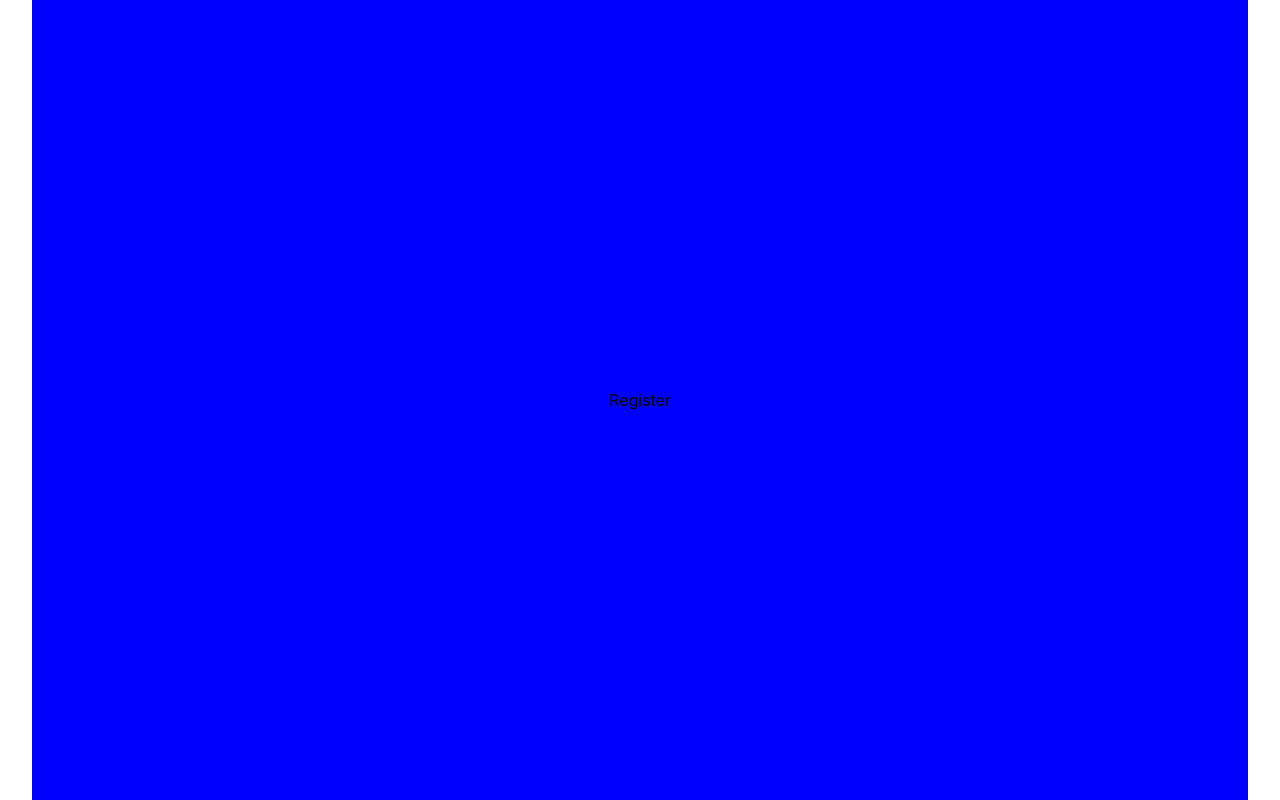
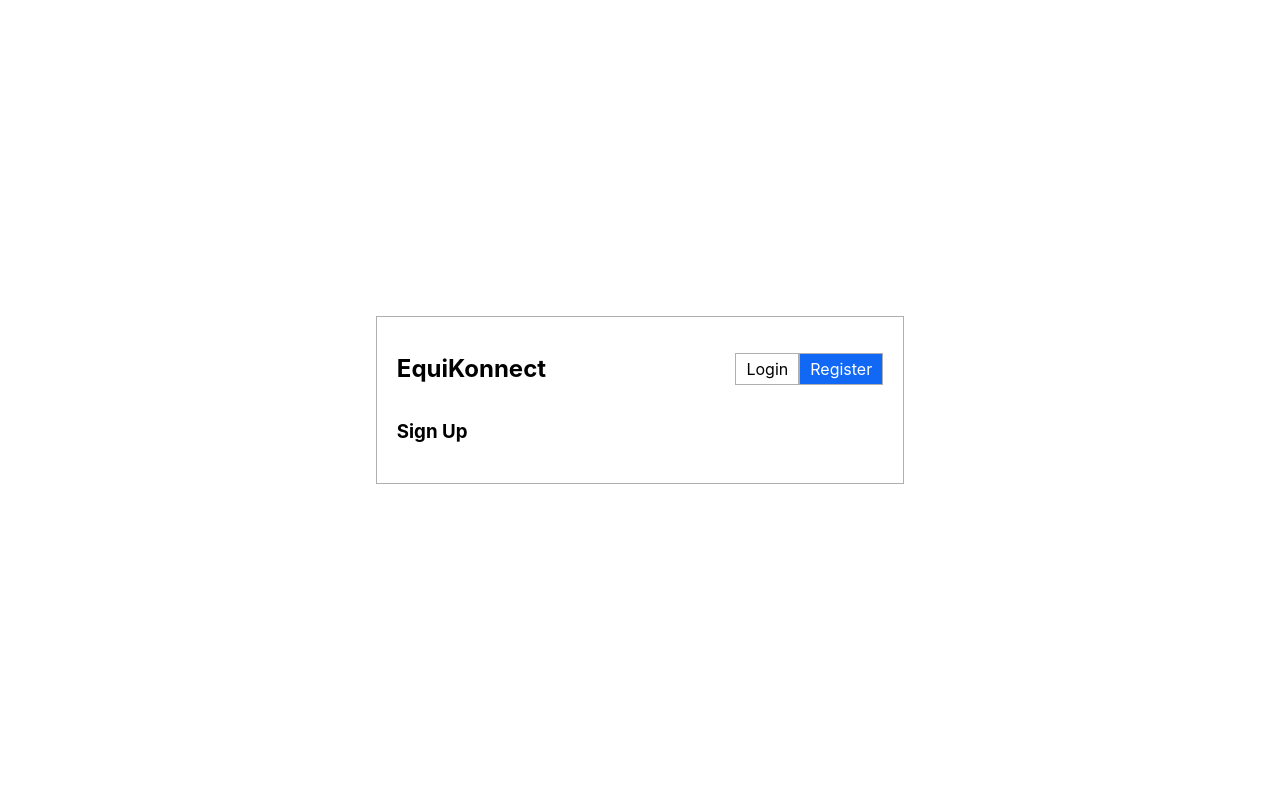
Before and after one commit to The-Jitu-Assignments/connect, a React (Vite) app in the folder frontend/: page /register in a window 1280 px wide. Built offline with nearby package versions, Linux system fonts and the light colour scheme.

Commit message:
user can switch between login and register page

```diff
--- a/frontend/src/pages/register/Register.css
+++ b/frontend/src/pages/register/Register.css
@@ -2,6 +2,12 @@
   display: flex;
   align-items: center;
   justify-content: center;
-  background-color: blue;
   height: 100vh;
 }
+
+.register-form {
+  border: 1px solid var(--grey);
+  padding: 20px;
+  width: 40%;
+  height: auto;
+}
--- a/frontend/src/pages/register/Register.jsx
+++ b/frontend/src/pages/register/Register.jsx
@@ -1,9 +1,22 @@
 import React from 'react';
+import { useNavigate } from 'react-router-dom';
 import './Register.css'
 
 const Register = () => {
+  const navigate = useNavigate();
   return (
-    <div className='register-container'>Register</div>
+    <div className='register-container'>
+      <div className='register-form'>
+        <div className='login-title'>
+          <h2 onClick={() => navigate('/')}>EquiKonnect</h2>
+          <div>
+            <span className='login-title_btn' onClick={() => navigate('/login')}>Login</span>
+            <span className='login-title_btn active'>Register</span>
+          </div>
+        </div>
+        <h3>Sign Up</h3>
+      </div>
+    </div>
   )
 }
 
```
